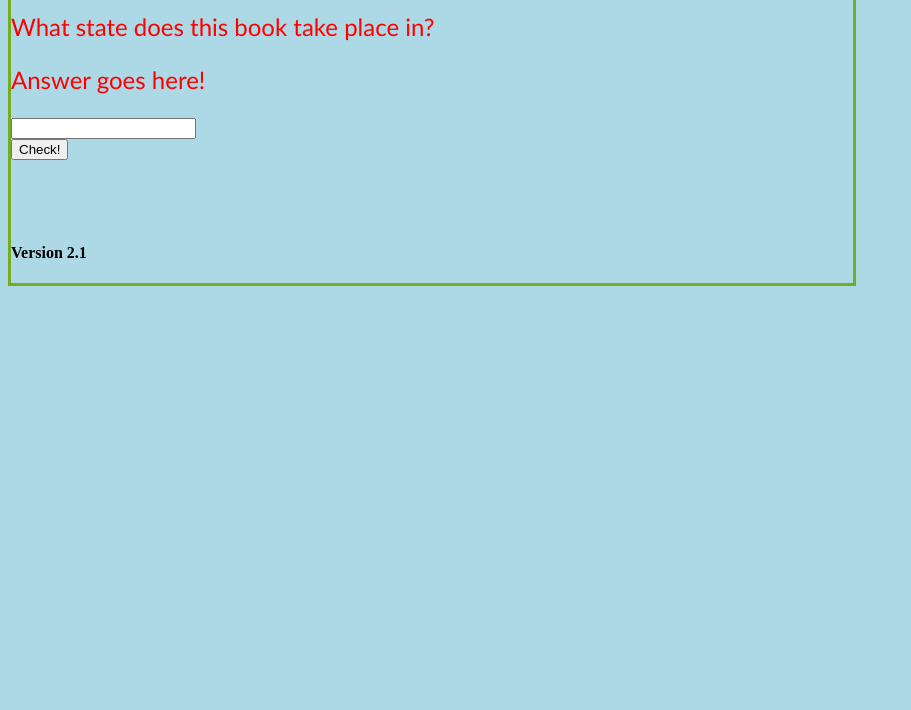
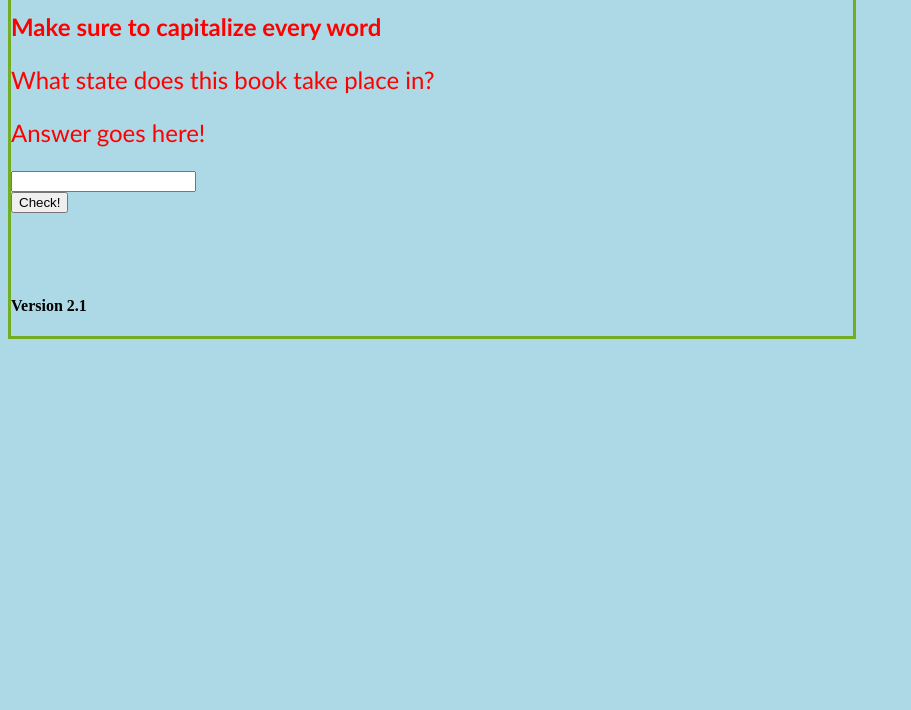
Before and after one commit to sadoskik/novel, a plain HTML site: page index.html in a window 1280 px wide. Shown: the part 90-800 px from the top of the page, without its empty margins (0-911 px from the left). Drawn offline with Linux system fonts and the light colour scheme.

Commit message:
Update index.html

```diff
--- a/index.html
+++ b/index.html
@@ -19,6 +19,7 @@
 
 		<div>
     <h1>Can you answer this book-related question?</h1>
+			<h2>Make sure to capitalize every word</h2>
     <p id="event"></p>
 
 
```
